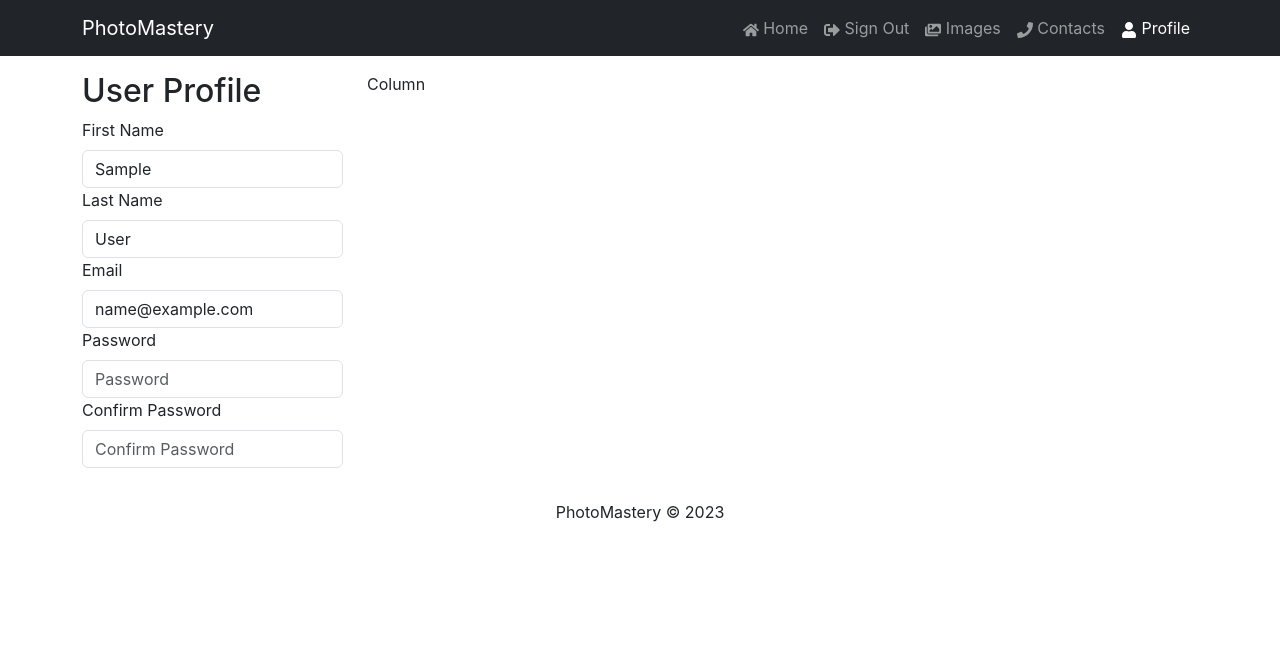
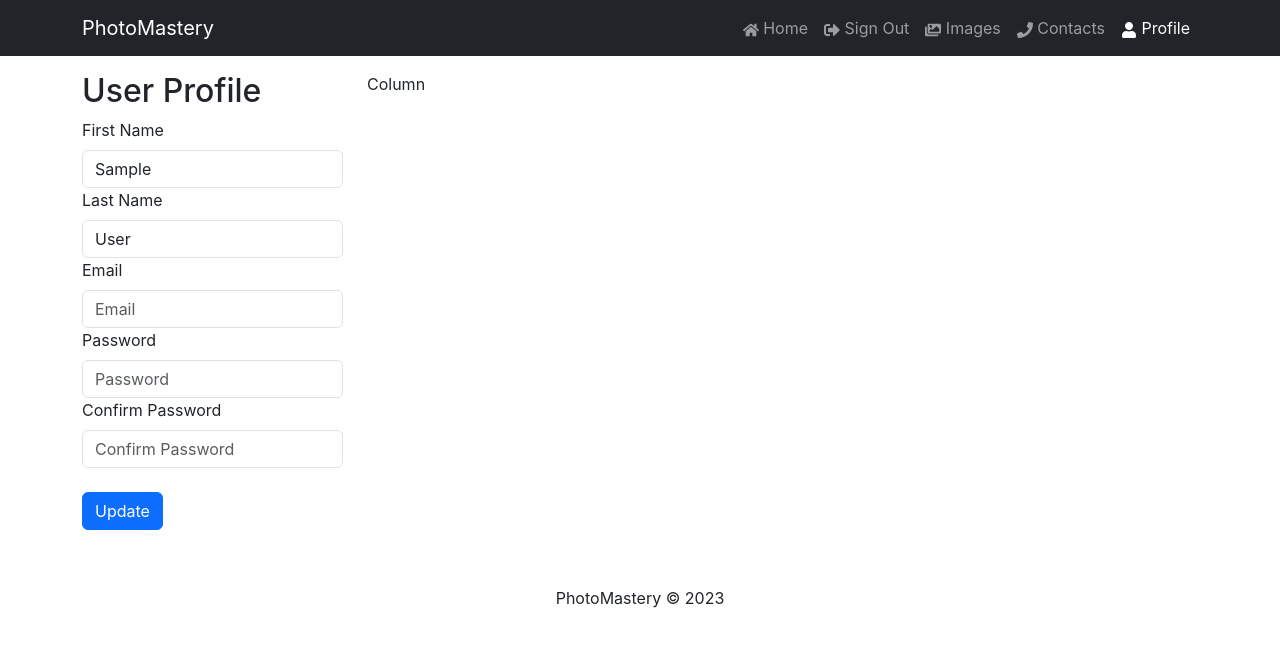
Before and after one commit to StoyanBochukov/Images-App, a React (Create React App) app in the folder frontend/: page /users/profile in a window 1280 px wide. Shown: the top 646 px of the page. Built offline with nearby package versions, Linux system fonts and the light colour scheme; sample sign-in values are in the browser's storage.

Commit message:
Profile Update

```diff
--- a/frontend/src/reducers/usersApiSlice.js
+++ b/frontend/src/reducers/usersApiSlice.js
@@ -23,7 +23,7 @@ export const usersApiSlice = apiSlice.injectEndpoints({
           body: userData
         })
        }),
-       userProfile: builder.mutation({
+       updateUserProfile: builder.mutation({
         query: (data) => ({
           url: `${USERS_URL}/profile`,
           method: 'PUT',
@@ -33,4 +33,4 @@ export const usersApiSlice = apiSlice.injectEndpoints({
     })
 })
 
-export const { useUserLoginMutation, useUserLogoutMutation, useUserRegisterMutation, useUserProfileMutation } = usersApiSlice
+export const { useUserLoginMutation, useUserLogoutMutation, useUserRegisterMutation, useUpdateUserProfileMutation } = usersApiSlice
--- a/frontend/src/screens/ProfileScreen.jsx
+++ b/frontend/src/screens/ProfileScreen.jsx
@@ -3,8 +3,9 @@ import { Table, Form, Button, Row, Col, FormGroup } from 'react-bootstrap'
 import { LinkContainer } from 'react-router-bootstrap'
 import { useSelector, useDispatch } from 'react-redux'
 import Loader from '../components/Loader'
-import { useUserProfileMutation } from '../reducers/usersApiSlice'
+import { useUpdateUserProfileMutation } from '../reducers/usersApiSlice'
 import { setCredentials } from '../reducers/auth/authSlice'
+import { toast } from 'react-toastify'
 
 const ProfileScreen = () => {
 
@@ -18,16 +19,16 @@ const ProfileScreen = () => {
     const { firstName, lastName, email, password, confirmPassword } = formData
     const dispatch = useDispatch()
     const { user } = useSelector(state => state.auth)
+    const [updateProfile, {isLoading: loadingUpdateProfile}] = useUpdateUserProfileMutation()
 
     useEffect(() => {
         if(user) {
            setFormData({
             firstName: user.firstName,
             lastName: user.lastName,
-            email: user.email
            })
         }
-    }, [user.firstName, user.lastName, user.email])
+    }, [user, user.firstName, user.lastName])
 
     const onChange = (e) => {
         setFormData((prevState) => ({
@@ -36,15 +37,32 @@ const ProfileScreen = () => {
         }))
     }
 
-    const submitHandler = (e) => {
+    const submitHandler = async (e) => {
         e.preventDefault()
+        if(password !== confirmPassword){
+            toast.error('Passwords do not match')
+        }else{
+            try {
+                const userData = {
+                    _id: user._id,
+                    firstName,
+                    lastName,
+                    email,
+                    password
+                }
+                const res = await updateProfile(userData).unwrap();
+                dispatch(setCredentials(res))
+            } catch (error) {
+                console.log(error)
+            }
+        }
     }
 
   return (
    <Row>
     <Col md={3}>
         <h2>User Profile</h2>
-        <Form>
+        <Form onSubmit={submitHandler}>
             <Form.Group controlId='firstName'>
                 <Form.Label>First Name</Form.Label>
                 <Form.Control type='name' placeholder='First Name'
@@ -74,6 +92,9 @@ const ProfileScreen = () => {
                 <Form.Control type='password' placeholder='Confirm Password'
                 value={confirmPassword} name='confirmPassword' onChange={onChange}></Form.Control>
             </Form.Group>
+
+            <Button type='submit' variant='primary' className='my-4'>Update</Button>
+            { loadingUpdateProfile && <Loader /> }
         </Form>
     </Col>
     <Col md={9}>Column</Col>
```
